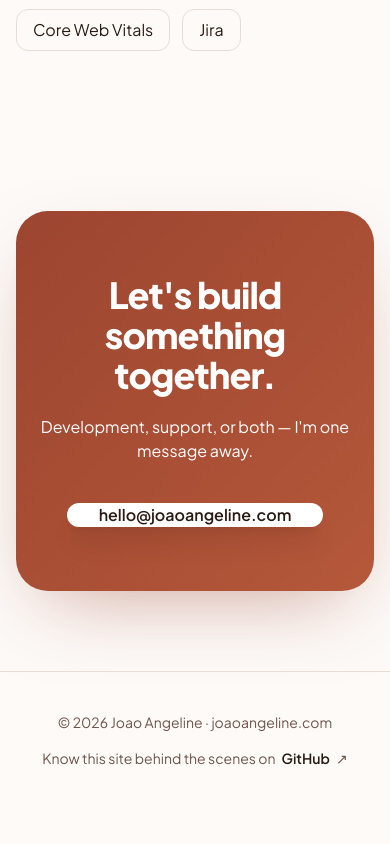
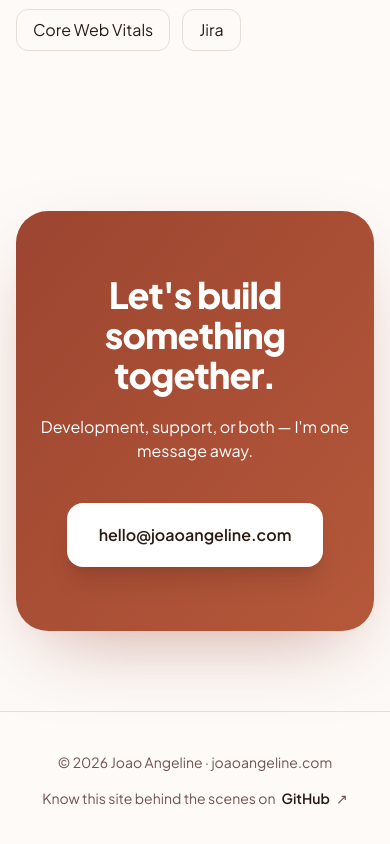
Before and after one commit to joaovictorangeline/joaoangeline-site, a Next.js app in the folder web/: page / in a window 390 px wide. Shown: the part 7547-8391 px from the top of the page. Before the commit the page ends 8355 px from the top, so only its background shows below. Built offline with nearby package versions, Linux system fonts and the light colour scheme.

Commit message:
fix(web): add py-5 as default padding to the contact me button

```diff
--- a/web/src/components/Contact.tsx
+++ b/web/src/components/Contact.tsx
@@ -8,7 +8,7 @@ export default function Contact() {
 
                 <p className="mx-auto mt-5 max-w-xl text-base text-white sm:text-xl">Development, support, or both — I&apos;m one message away.</p>
 
-                <a href="mailto:hello@joaoangeline.com" className="mt-10 inline-block rounded-2xl bg-white px-8 text-base font-semibold text-ink shadow-xl transition hover:-translate-y-0.5 hover: shadow-xl focus-visible:outline-2 focus-visible: outline-offset-4 focus-visible:outline-white sm:px-12 sm:py-5 sm:text-lg">
+                <a href="mailto:hello@joaoangeline.com" className="mt-10 inline-block rounded-2xl bg-white py-5 px-8 text-base font-semibold text-ink shadow-xl transition hover:-translate-y-0.5 hover: shadow-xl focus-visible:outline-2 focus-visible: outline-offset-4 focus-visible:outline-white sm:px-12 sm:py-5 sm:text-lg">
                      hello@joaoangeline.com
                 </a>
             </div>
```
